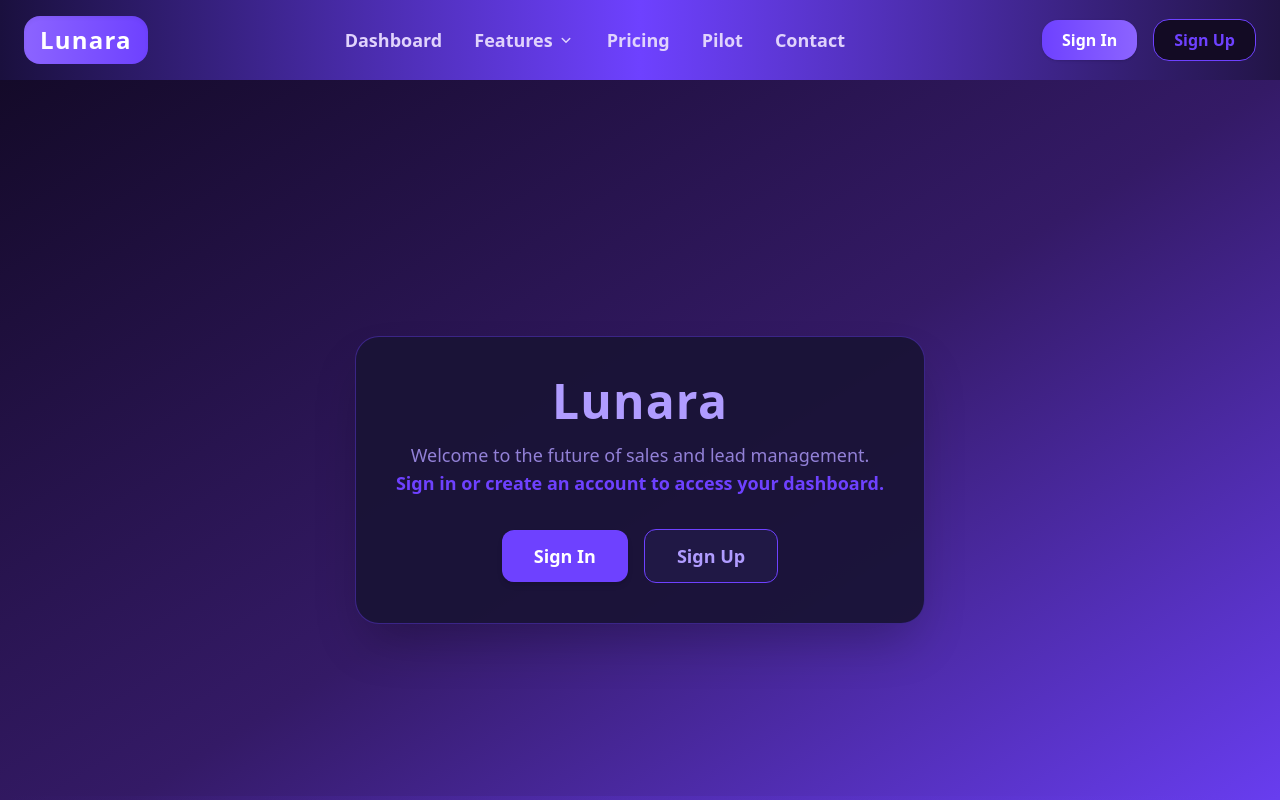
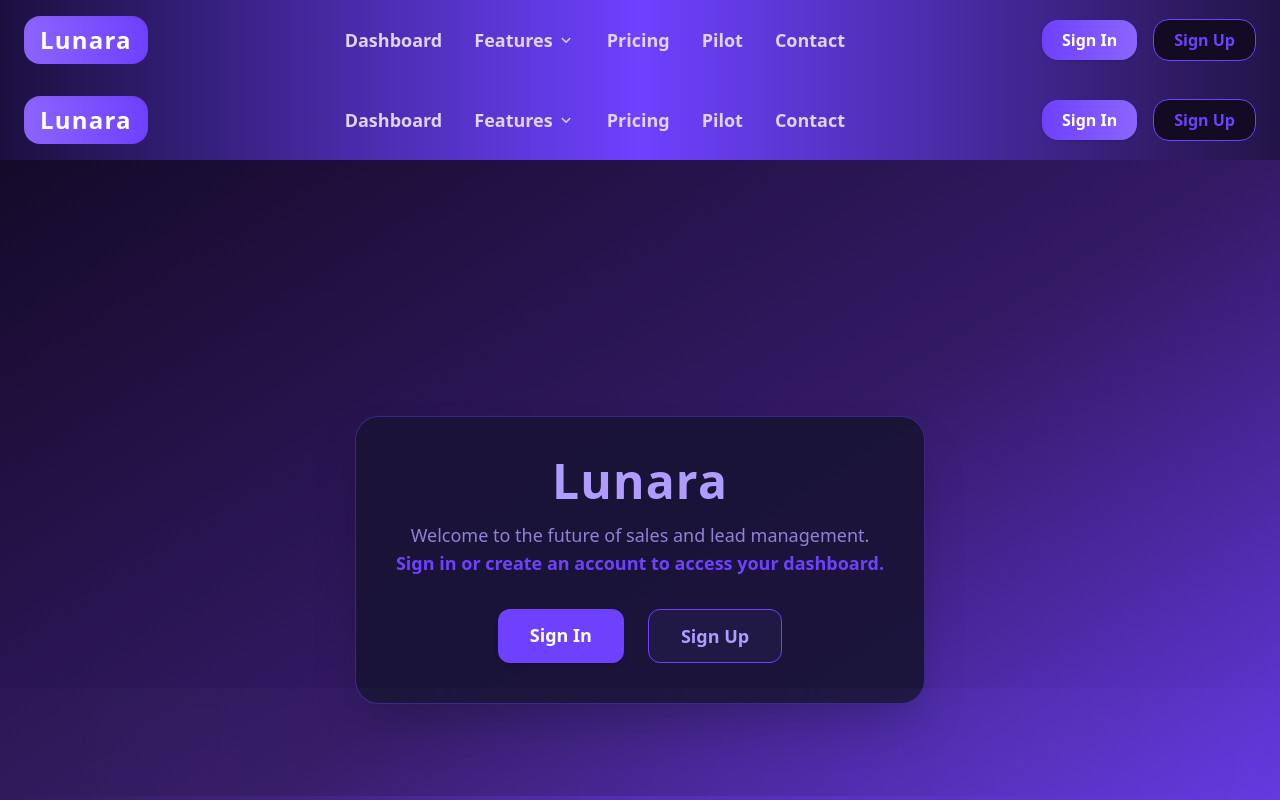
Before and after one commit to LunaraHQ/lunara-website, a Next.js app: page / in a window 1280 px wide. Shown: the top 800 px of the page. Built offline with nearby package versions, Linux system fonts and the light colour scheme.

Commit message:
Update index.js

```diff
--- a/pages/index.js
+++ b/pages/index.js
@@ -1,10 +1,17 @@
 import { useEffect } from "react";
 import { useRouter } from "next/router";
 import { supabase } from "../utils/supabaseClient";
+import NavBar from "../components/NavBar";
+import Footer from "../components/Footer";
+import FeatureCards from "../components/FeatureCards";
+import PricingTable from "../components/PricingTable";
+import Testimonials from "../components/Testimonials";
+// Import other sections/components as needed...
 
 export default function Home() {
   const router = useRouter();
 
+  // --- Redirect logged-in users to dashboard, let guests see landing page ---
   useEffect(() => {
     let mounted = true;
     const checkSession = async () => {
@@ -17,36 +24,49 @@ export default function Home() {
     return () => { mounted = false; };
   }, [router]);
 
-  // --- GUESTS SEE YOUR MARKETING HOMEPAGE BELOW ---
+  // --- Real landing page content starts below ---
   return (
     <main>
+      <NavBar />
       <section className="min-h-screen flex flex-col items-center justify-center bg-gradient-to-br from-[#140a29] via-[#341a66] to-[#6E41FF]">
-        <div className="max-w-2xl p-10 rounded-3xl shadow-2xl border border-[#6E41FF]/40 bg-[#1a1336]/95 text-center">
+        <div className="max-w-4xl p-10 rounded-3xl shadow-2xl border border-[#6E41FF]/40 bg-[#1a1336]/95 text-center">
           <h1 className="text-5xl font-extrabold text-[#B09CFF] mb-4 tracking-wide">Lunara</h1>
           <p className="text-lg text-[#B09CFF]/80 mb-8">
             Welcome to the future of sales and lead management.<br />
-            <span className="text-[#6E41FF] font-semibold">Sign in or create an account to access your dashboard.</span>
+            <span className="text-[#6E41FF] font-semibold">
+              Sign in or create an account to access your dashboard.
+            </span>
           </p>
-          {/* ----- PUT ALL YOUR MARKETING HERO, FEATURES, PRICING, ETC. BELOW ----- */}
-          <div className="mt-8">
+          <div className="mt-8 flex justify-center gap-6">
             <a
               href="/auth/signin"
-              className="inline-block bg-[#6E41FF] text-white font-bold px-8 py-3 rounded-xl shadow-md hover:bg-[#4b299c] transition text-lg"
+              className="bg-[#6E41FF] text-white font-bold px-8 py-3 rounded-xl shadow-md hover:bg-[#4b299c] transition text-lg"
             >
               Sign In
             </a>
             <a
               href="/auth/signup"
-              className="inline-block ml-4 bg-[#201845] text-[#B09CFF] font-bold px-8 py-3 rounded-xl border border-[#6E41FF] hover:bg-[#321e5c] transition text-lg"
+              className="bg-[#201845] text-[#B09CFF] font-bold px-8 py-3 rounded-xl border border-[#6E41FF] hover:bg-[#321e5c] transition text-lg"
             >
               Sign Up
             </a>
           </div>
         </div>
       </section>
-      {/* --- Add more sections: features, pricing, testimonials, logos, etc. --- */}
-      {/* <section>...</section> */}
-      {/* <footer>...</footer> */}
+
+      {/* ---- SCROLLABLE FEATURES ---- */}
+      <FeatureCards />
+
+      {/* ---- PRICING ---- */}
+      <PricingTable />
+
+      {/* ---- TESTIMONIALS ---- */}
+      <Testimonials />
+
+      {/* ---- FOOTER ---- */}
+      <Footer />
+
+      {/* Add any other sections/components you were using here! */}
     </main>
   );
 }
```
